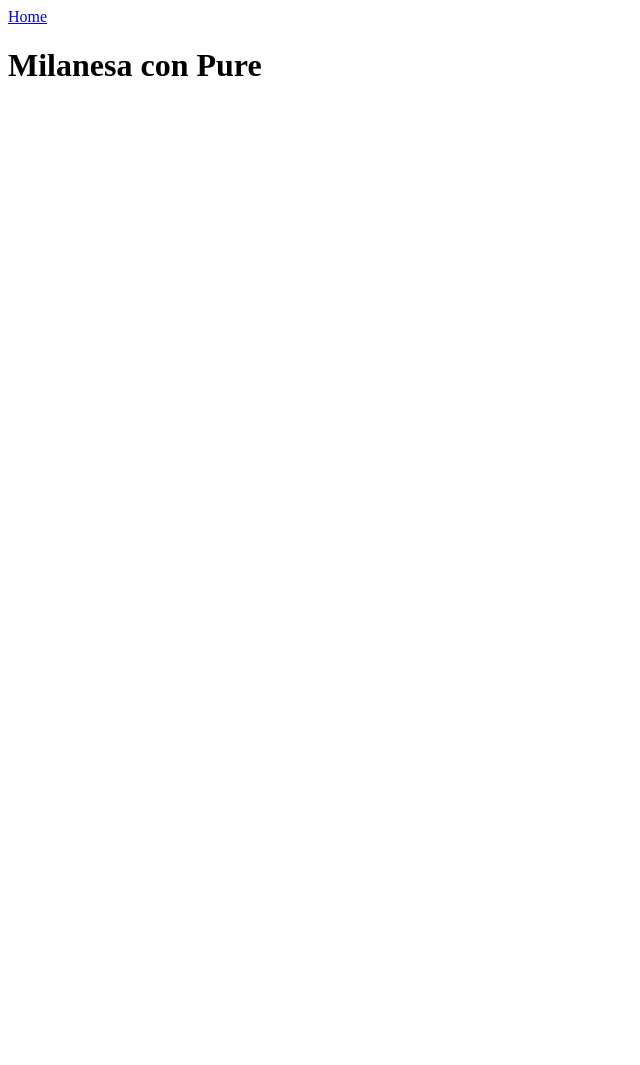
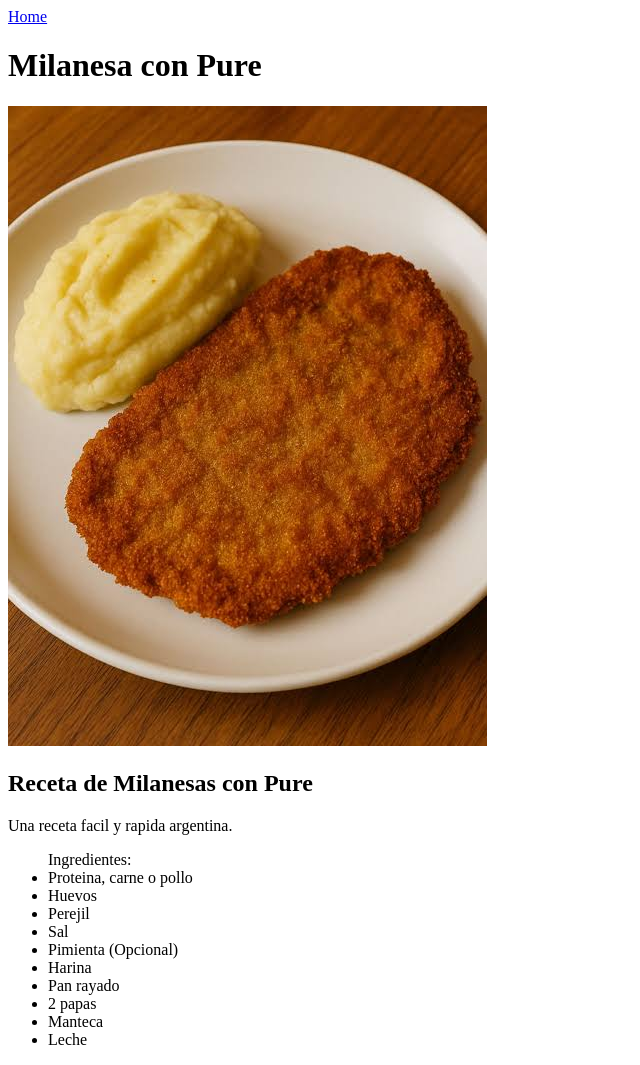
Before and after one commit to Guzzs/odin-recipes, a plain HTML site: page recipes/milanesaConPure.html in a window 1280 px wide. Shown: the whole page, without its empty margins (0-640 px from the left). Before the commit the page ends 800 px from the top, so only its background shows below. Drawn offline with Linux system fonts and the light colour scheme.

Commit message:
Agregue lista de ingredientes y una imagen del plato.

```diff
--- a/recipes/milanesaConPure.html
+++ b/recipes/milanesaConPure.html
@@ -8,5 +8,21 @@
 <body>
     <a href="../index.html">Home</a>
     <h1>Milanesa con Pure</h1>
+    <img src="./milaConPure.jpeg" alt="Milanesa con pure">
+    <h2>Receta de Milanesas con Pure</h2>
+    <p>Una receta facil y rapida argentina.</p>
+    <ul>Ingredientes:
+        <li>Proteina, carne o pollo</li>
+        <li>Huevos</li>
+        <li>Perejil</li>
+        <li>Sal</li>
+        <li>Pimienta (Opcional)</li>
+        <li>Harina</li>
+        <li>Pan rayado</li>
+        <li>2 papas</li>
+        <li>Manteca</li>
+        <li>Leche</li>
+    </ul>
+
 </body>
 </html>
```
Also changed, not shown: index.html (+1 -0 lines), recipes/milaConPure.jpeg (added).
